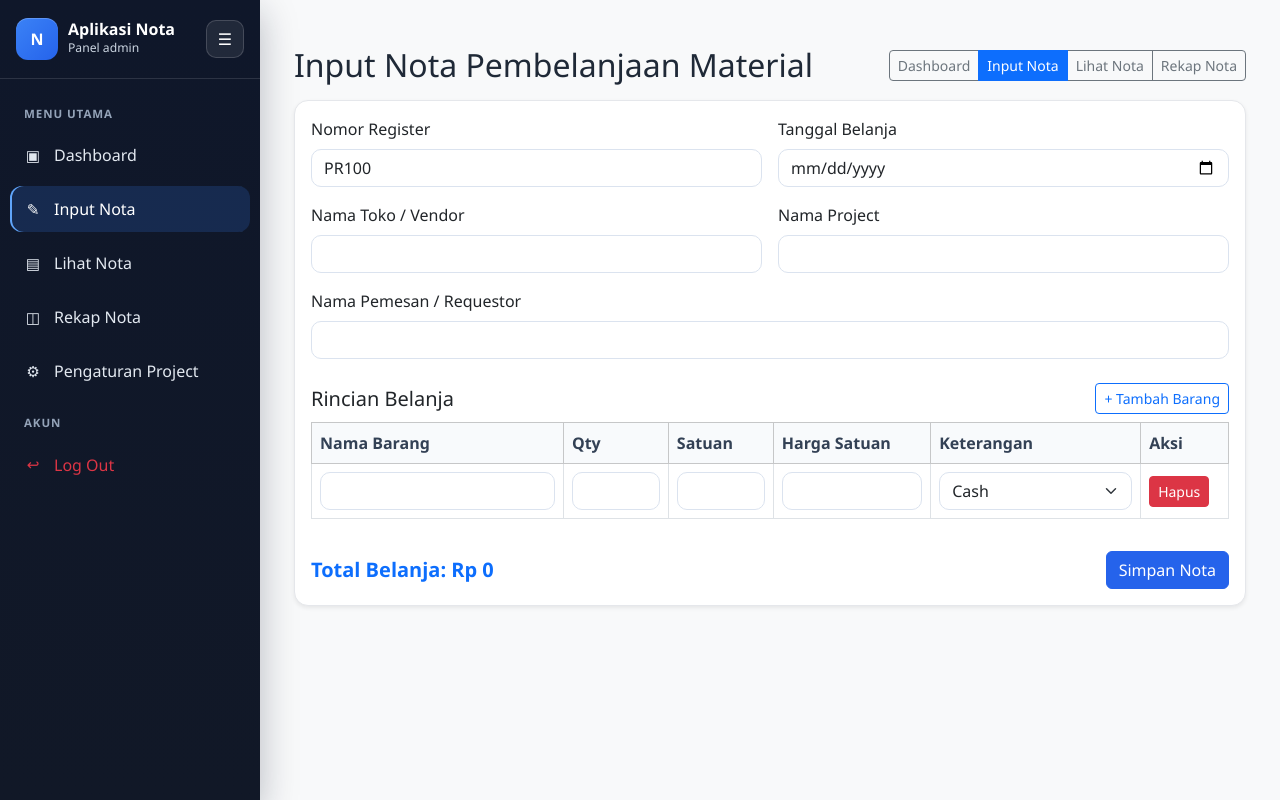
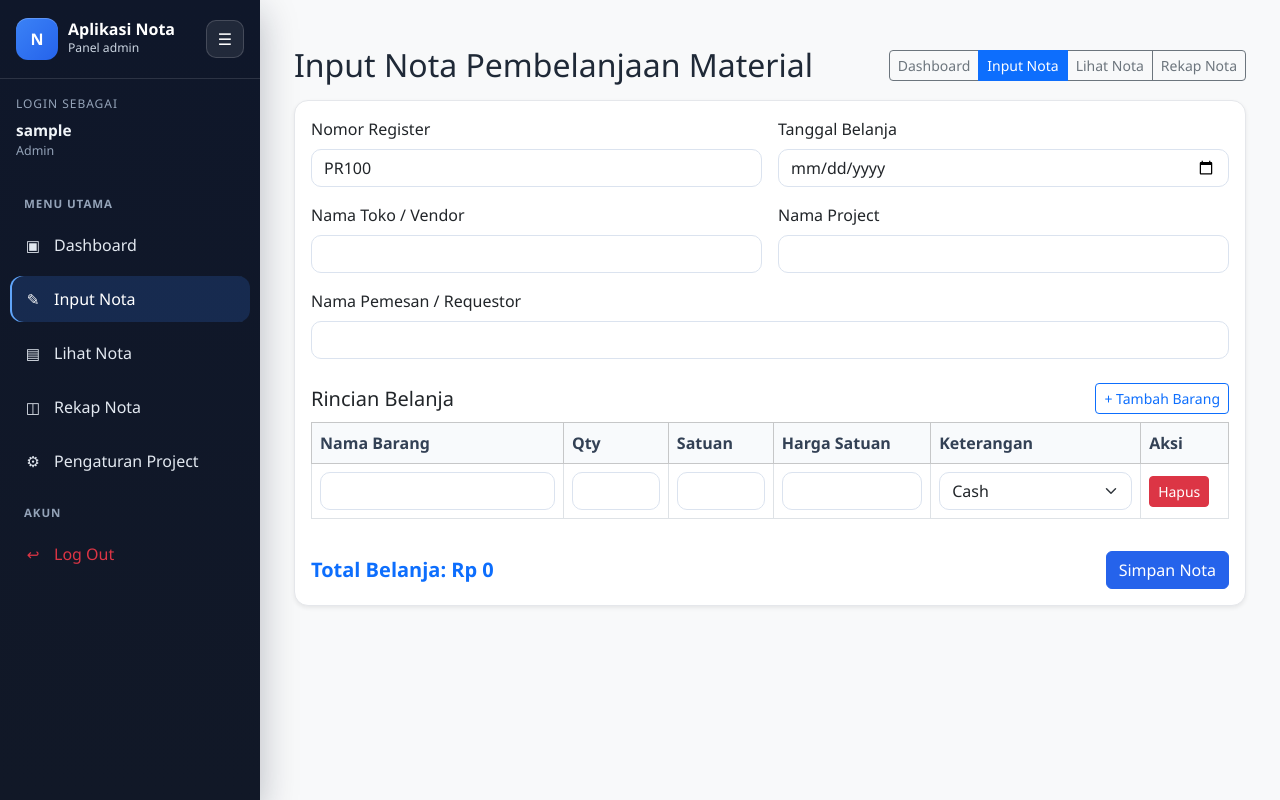
Before and after one commit to PutraProgramer26/Nota-Web, a PHP site: page /input.php in a window 1280 px wide. Run offline with PHP 8.4, Linux system fonts and the light colour scheme; the visitor is signed in with stand-in values (Sample User, id 1); data that the repository does not hold is empty; some libraries are stand-ins or nearby versions.

Commit message:
penambahan indikator user

```diff
--- a/assets/app.css
+++ b/assets/app.css
@@ -46,6 +46,26 @@ a { text-decoration: none; }
   padding: 18px 16px;
   border-bottom: 1px solid rgba(255,255,255,0.12);
   gap: 10px;
+}
+.sidebar-account {
+  padding: 16px 16px 0;
+  color: #cbd5e1;
+}
+.account-label {
+  font-size: 0.75rem;
+  letter-spacing: 0.08em;
+  text-transform: uppercase;
+  margin-bottom: 6px;
+  color: #94a3b8;
+}
+.account-user {
+  font-size: 0.96rem;
+  font-weight: 700;
+  color: #f1f5f9;
+}
+.account-role {
+  font-size: 0.78rem;
+  color: #94a3b8;
 }
 .sidebar-brand {
   display: flex;
--- a/sidebar.php
+++ b/sidebar.php
@@ -1,6 +1,7 @@
 <?php
 $currentPage = $currentPage ?? basename($_SERVER['PHP_SELF']);
 $userRole = $_SESSION['role'] ?? 'user';
+$username = $_SESSION['username'] ?? 'Tidak Diketahui';
 function sidebarLink($page, $icon, $label) {
     global $currentPage;
     $active = $currentPage === $page ? ' active' : '';
@@ -18,6 +19,11 @@ function sidebarLink($page, $icon, $label) {
         </div>
         <button class="sidebar-toggle" id="toggleSidebar" type="button" aria-label="Toggle sidebar">☰</button>
     </div>
+    <div class="sidebar-account px-3 pb-2">
+        <div class="account-label">Login sebagai</div>
+        <div class="account-user"><?php echo htmlspecialchars($username); ?></div>
+        <div class="account-role"><?php echo ucfirst(htmlspecialchars($userRole)); ?></div>
+    </div>
     <nav class="nav flex-column mt-2">
         <div class="nav-section-label">Menu utama</div>
         <?php echo sidebarLink('index.php', '▣', 'Dashboard'); ?>
```
